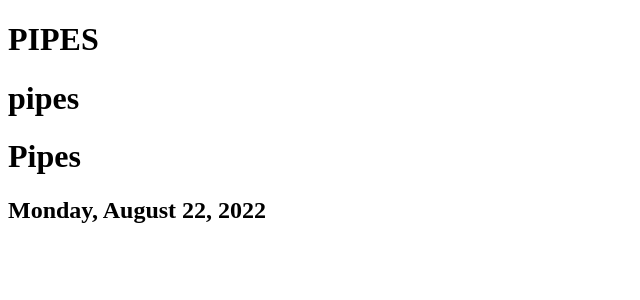
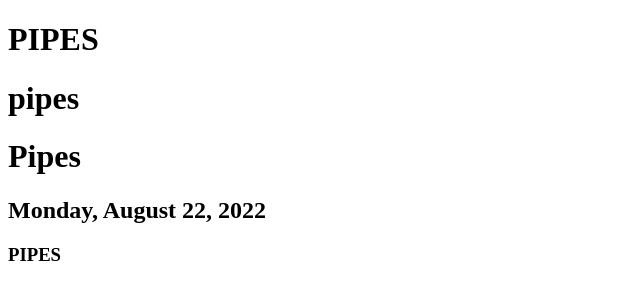
Before and after one commit to Adrion10/Angular_lesons, an Angular app in the folder angular-lessons/Pipes/: page / in a window 1280 px wide. Shown: the top 300 px of the page, without its empty margins (0-640 px from the left). Built offline with nearby package versions, Linux system fonts and the light colour scheme.

Commit message:
long way

```diff
--- a/angular-lessons/Pipes/src/app/app.component.html
+++ b/angular-lessons/Pipes/src/app/app.component.html
@@ -2,3 +2,4 @@
 <h1>{{ title | lowercase }}</h1>
 <h1>{{ title }}</h1>
 <h2>{{ today | date: "fullDate" }}</h2>
+<h3>{{ capString(title) }}</h3>
--- a/angular-lessons/Pipes/src/app/app.component.ts
+++ b/angular-lessons/Pipes/src/app/app.component.ts
@@ -8,4 +8,7 @@ import { Component } from '@angular/core';
 export class AppComponent {
   title = 'Pipes';
   today = Date();
+  capString(item: string) {
+    return item.toUpperCase();
+  }
 }
```
